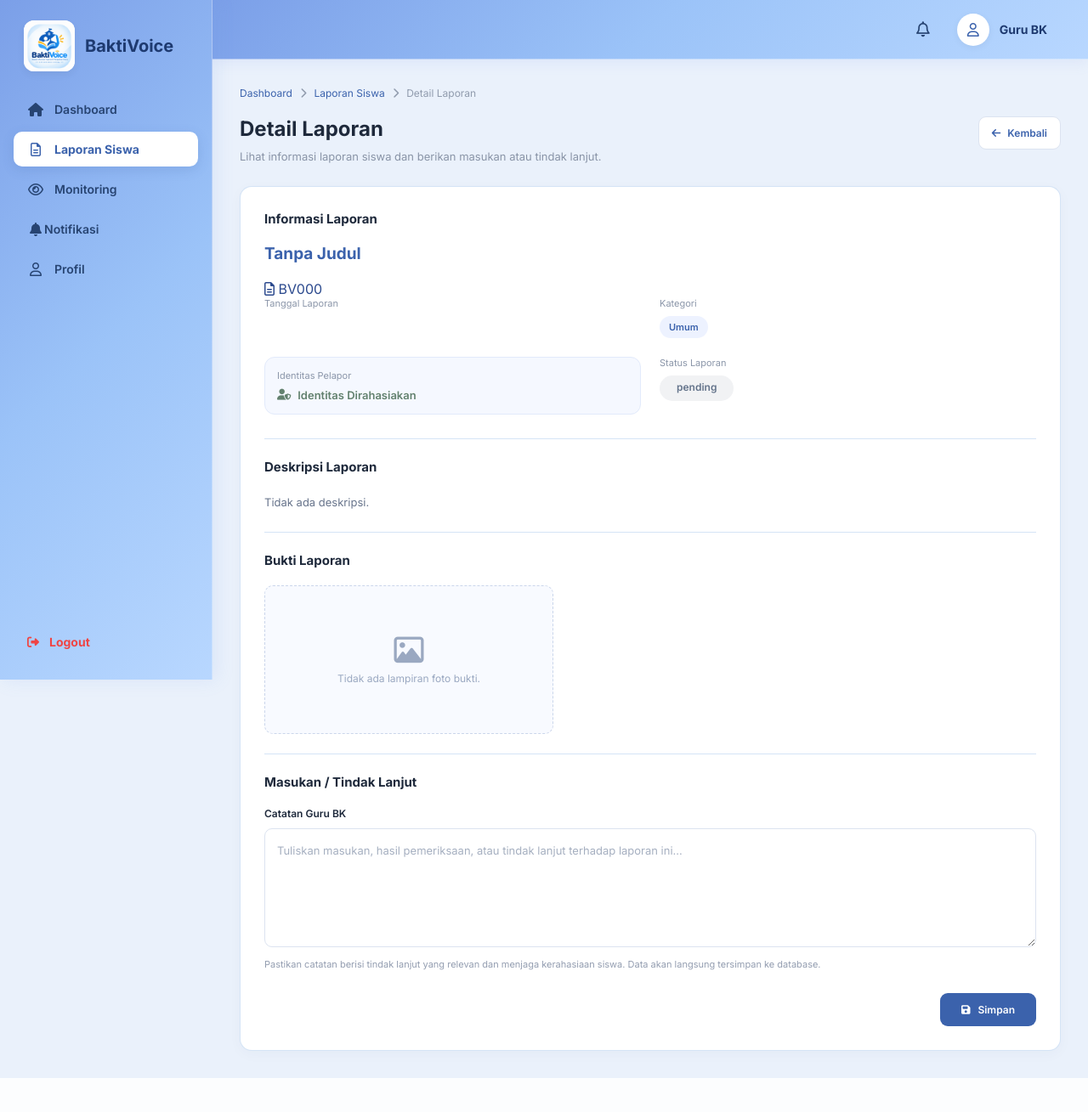
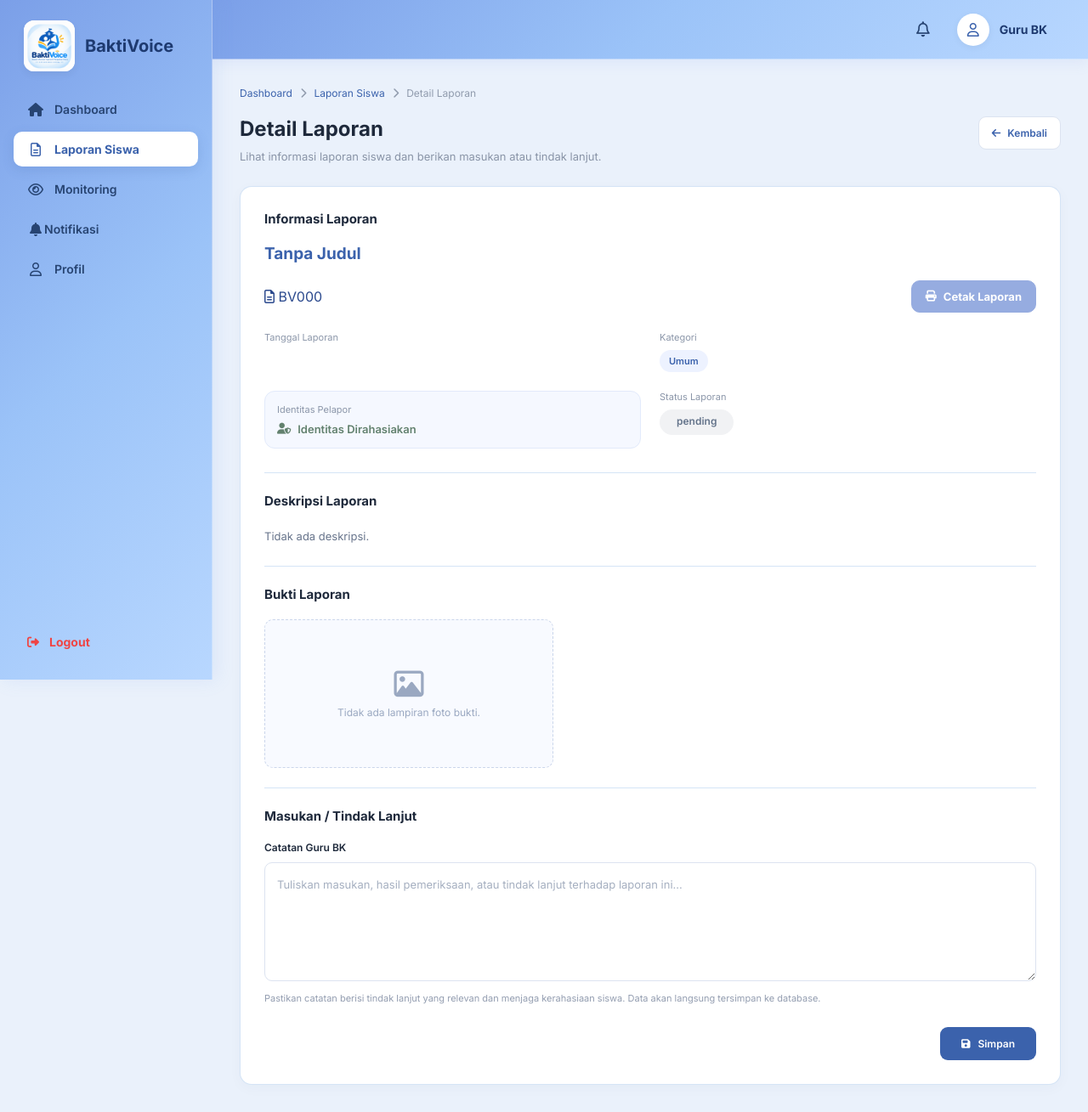
Before and after one commit to keisyaputriacc123-svg/BaktiVoice, a Laravel app: template BaktiVoice/resources/views/detail_laporan_bk.blade.php in a window 1280 px wide. Shown: the whole page at 85% size. Before the commit the page ends 1269 px from the top, so only its background shows below. Run offline with Laravel 12, Linux system fonts and the light colour scheme; the template is opened without the code that fills it, so the values that code supplies are empty; parts of the project's set-up code (start-up, migrations or seed data) failed here and were passed over.

Commit message:
detail_laporan_bk.blade.php

```diff
--- a/BaktiVoice/resources/views/detail_laporan_bk.blade.php
+++ b/BaktiVoice/resources/views/detail_laporan_bk.blade.php
@@ -349,6 +349,38 @@
         font-weight: 600;
         white-space: nowrap;
         text-decoration: none;
+    }
+
+    .report-actions {
+        display: flex;
+        align-items: center;
+        justify-content: space-between;
+        gap: 12px;
+        flex-wrap: wrap;
+        margin-bottom: 22px;
+    }
+
+    .btn-cetak {
+        display: inline-flex;
+        align-items: center;
+        justify-content: center;
+        gap: 8px;
+        padding: 10px 16px;
+        border-radius: 10px;
+        background: #96ace0;
+        color: #fff;
+        border: 1px solid #96ace0;
+        text-decoration: none;
+        font-size: 13px;
+        font-weight: 700;
+        white-space: nowrap;
+        transition: all .2s ease;
+    }
+
+    .btn-cetak:hover {
+        background: #7b94d1;
+        border-color: #7b94d1;
+        transform: translateY(-2px);
     }
 
     .detail-card {
@@ -1090,9 +1122,16 @@
 
                 <h2 class="report-title">{{ $laporan->judul ?? 'Tanpa Judul' }}</h2>
 
-                <div class="report-id">
-                    <i class="fa-regular fa-file-lines"></i>
-                    <span>{{ 'BV' . str_pad($laporan->id_laporan ?? $laporan->id, 3, '0', STR_PAD_LEFT) }}</span>
+                <div class="report-actions">
+                    <div class="report-id">
+                        <i class="fa-regular fa-file-lines"></i>
+                        <span>{{ 'BV' . str_pad($laporan->id_laporan ?? $laporan->id, 3, '0', STR_PAD_LEFT) }}</span>
+                    </div>
+
+                    <a href="{{ route('laporan.cetak', $laporan->id_laporan) }}" class="btn-cetak">
+                        <i class="fa-solid fa-print"></i>
+                        Cetak Laporan
+                    </a>
                 </div>
 
                 <div class="information-grid">
```
